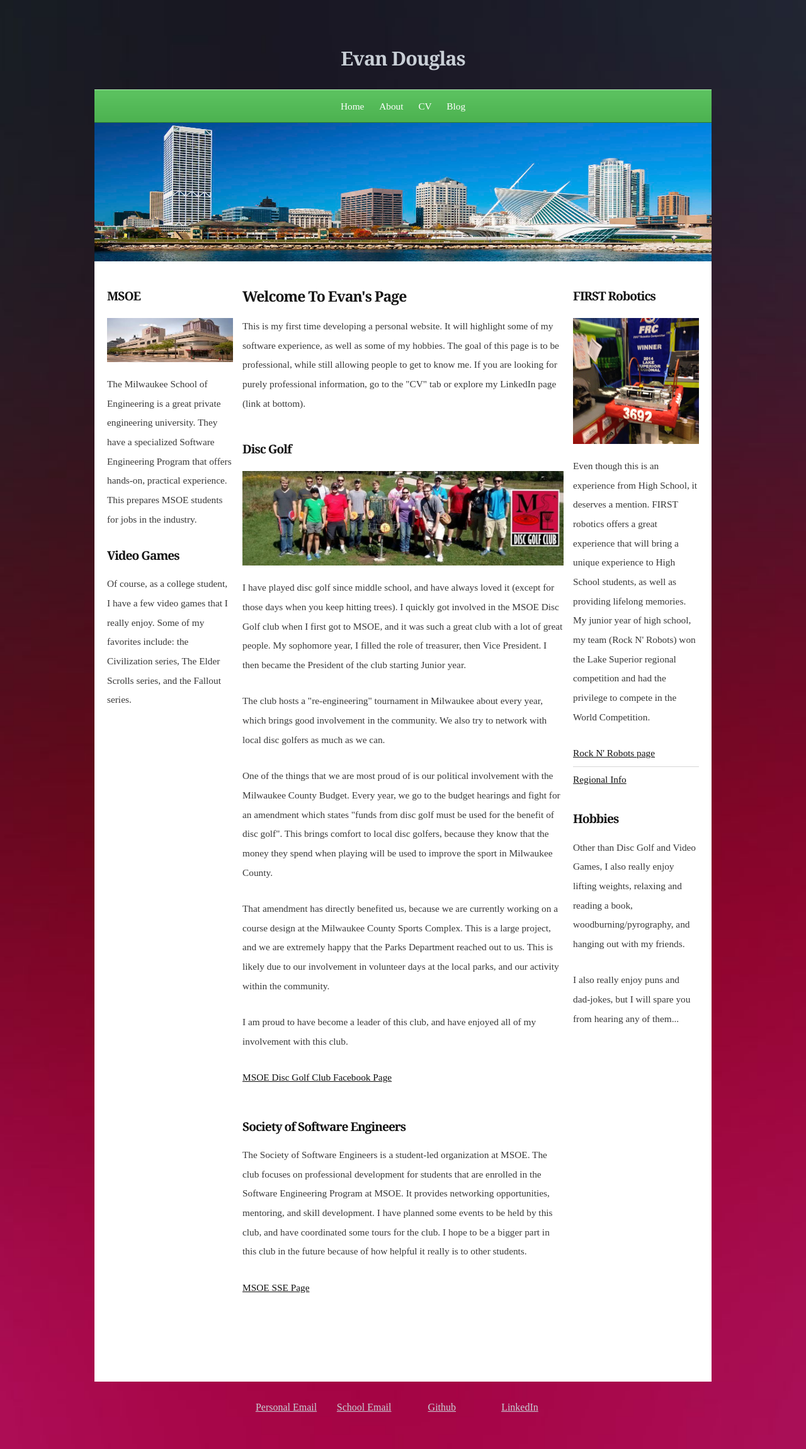
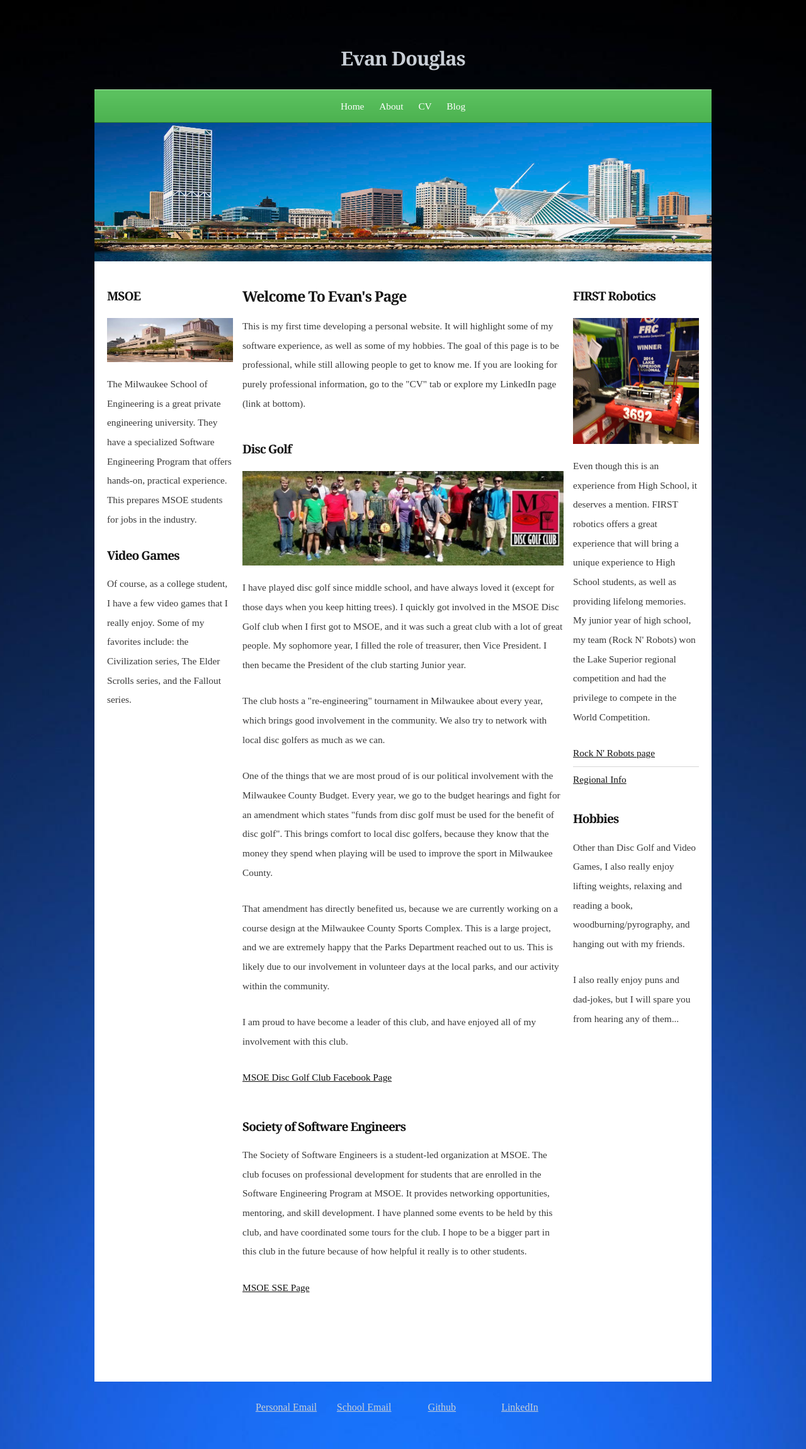
Before and after one commit to mankek/evandouglas.github.io, a Jekyll site: the page built from index.html, in a window 1280 px wide. Shown: the whole page at 63% size. Built offline with Jekyll 4.4.1, drawn with Linux system fonts in a browser that asks for light colours.

Commit message:
changing background to be less 'christmas-y'... youre welcome Casey ... also adding adding favicon.

```diff
--- a/css/main.css
+++ b/css/main.css
@@ -17,7 +17,7 @@
   body {
     line-height: 2em;
     color: #C9CFD6;
-    background: #264059 url('/site-assets/images/redBackground.jpg') no-repeat scroll center center / cover;
+    background: #264059 url('/site-assets/images/blueBackground.jpg') no-repeat scroll center center / cover;
     font-size: 11.5pt;
   }
 
```
Also changed, not shown: favicon.ico (added), site-assets/images/blueBackground.jpg (added).
